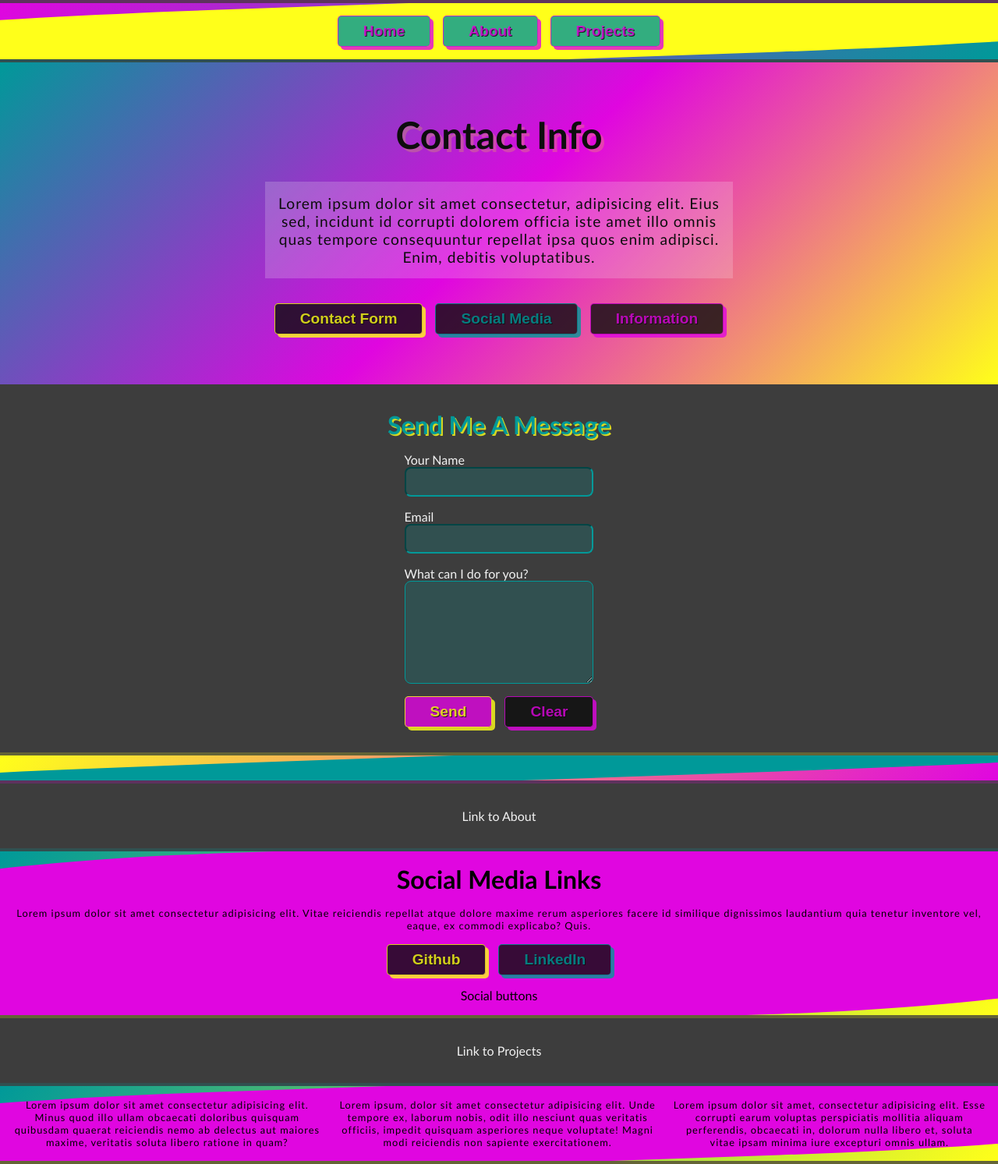
After one commit to jake-the-cake/whoami, a Flask app: page /contact in a window 1280 px wide. The commit adds this page. Shown: the whole page at 78% size. Run offline with Flask 3, Linux system fonts and the light colour scheme; parts of the project's set-up code (start-up, migrations or seed data) failed here and were passed over.

Commit message:
contact form

```diff
--- a/app/forms.py
+++ b/app/forms.py
@@ -1,5 +1,5 @@
 from flask_wtf import FlaskForm
-from wtforms import StringField, PasswordField, SubmitField, SelectField
+from wtforms import StringField, PasswordField, SubmitField, SelectField, TextAreaField
 from wtforms.validators import DataRequired, Email, EqualTo, Length
 from app.models import project_types
 
@@ -15,10 +15,15 @@ class LoginForm(FlaskForm):
 	submit   = SubmitField('Login')
 
 class AddProjectForm(FlaskForm):
-
 	title    = StringField('Title', validators=[DataRequired()])
 	desc     = StringField('Description', validators=[DataRequired()])
 	url      = StringField('Server URL', validators=[DataRequired()])
 	img      = StringField('Sample Image')
 	category = SelectField('Project Type', validators=[DataRequired()], choices=project_types)
 	submit   = SubmitField('Add')
+
+class ContactForm(FlaskForm):
+	name    = StringField('Your Name', validators=[DataRequired()])
+	email   = StringField('Email', validators=[DataRequired(), Email()])
+	message = TextAreaField('What can I do for you?', validators=[DataRequired()])
+	submit  = SubmitField('Send')
--- a/app/routes/auth.py
+++ b/app/routes/auth.py
@@ -31,6 +31,11 @@ def logout():
   session.pop('user', None)
   return redirect(request.referrer)
 
+@auth_blueprint.route('/logout', methods=['POST'])
+def contact_me():
+  print(request.form)
+  return redirect(request.referrer)
+
 @auth_blueprint.route('/dashboard', methods=['GET'])
 def dashboard():
   return render_template_string('Dashboard Coming Soon...')
--- a/app/routes/pages.py
+++ b/app/routes/pages.py
@@ -1,5 +1,5 @@
 from flask import Blueprint, render_template, jsonify, session
-from app.forms import RegistrationForm, LoginForm
+from app.forms import RegistrationForm, LoginForm, ContactForm
 from app.models import parse_choices
 from app import mongo
 
@@ -12,7 +12,7 @@ def about():
 
 @pages_blueprint.route('/contact')
 def contact():
-    return render_template('contact.html')
+    return render_template('contact.html', form=ContactForm())
 
 @pages_blueprint.route('/projects', methods=['GET', 'POST'])
 def projects():
--- a/app/static/styles.css
+++ b/app/static/styles.css
@@ -42,6 +42,10 @@
 	font-size: 1em;
 }
 
+html {
+	scroll-behavior: smooth;
+}
+
 body {
 	background-color: var(--dark-dim);
 	display: flex;
@@ -75,11 +79,11 @@ a button {
 	text-decoration: none;
 }
 
-label, input, select {
+label, input, select, textarea {
 	font-size: 1rem;
 }
 
-select, input {
+select, input, textarea {
 	background-color: var(--teal-trans);
 	padding: .5rem;
 	border-radius: .5rem;
@@ -266,6 +270,7 @@ select, input {
 
 .title {
 	color: var(--magenta);
+	font-size: 1rem;
 }
 
 .section-content {
@@ -392,6 +397,10 @@ select, input {
 	font-weight: 100;
 }
 
+.project-desc {
+	font-size: 1rem;
+}
+
 @media screen and (max-width: 500px) {
 	.flip {
 		flex-direction: column;
--- a/app/templates/base.html
+++ b/app/templates/base.html
@@ -12,5 +12,6 @@
         {% include 'components/navbar.html' %}
     </div>
     {% block content %}No Content.{% endblock %}
+		{% include 'components/footer.html' %}
 </body>
 </html>
--- /dev/null
+++ b/app/templates/components/footer.html
@@ -0,0 +1,13 @@
+<footer class="section-magenta">
+	<div class="section-content row-10 flip jcenter">
+		<p class="small">
+			Lorem ipsum dolor sit amet consectetur adipisicing elit. Minus quod illo ullam obcaecati doloribus quisquam quibusdam quaerat reiciendis nemo ab delectus aut maiores maxime, veritatis soluta libero ratione in quam?
+		</p>
+		<p class="small">
+			Lorem ipsum, dolor sit amet consectetur adipisicing elit. Unde tempore ex, laborum nobis, odit illo nesciunt quas veritatis officiis, impedit quisquam asperiores neque voluptate! Magni modi reiciendis non sapiente exercitationem.
+		</p>
+		<p class="small">
+			Lorem ipsum dolor sit amet, consectetur adipisicing elit. Esse corrupti earum voluptas perspiciatis mollitia aliquam perferendis, obcaecati in, dolorum nulla libero et, soluta vitae ipsam minima iure excepturi omnis ullam.
+		</p>
+	</div>
+</footer>
--- /dev/null
+++ b/app/templates/contact.html
@@ -0,0 +1,81 @@
+{% extends 'base.html' %}
+
+{% block subtitle %} - Contact{% endblock %}
+
+{% block content %}
+<div class="hero">
+	<h1>Contact Info</h1>
+	<p>
+		Lorem ipsum dolor sit amet consectetur, adipisicing elit. Eius sed, incidunt id corrupti dolorem officia iste amet illo omnis quas tempore consequuntur repellat ipsa quos enim adipisci. Enim, debitis voluptatibus.
+	</p>
+	<div class="row-10 jcenter flip">
+		<a href="#contact-form">
+			<button class="btn-yellow-outline">Contact Form</button>
+		</a>
+		<a href="#social-media">
+			<button class="btn-teal-outline">Social Media</button>
+		</a>
+		<a href="#information">
+			<button class="btn-magenta-outline">Information</button>
+		</a>
+	</div>
+</div>
+<div class="space row-10 column acenter max-width" id="contact-form">
+	<h3>Send Me A Message</h3>
+	<form class="row-10 column" method="POST" action="{{ url_for('auth.contact_me') }}">
+    {{ form.hidden_tag() }}
+		<div class="column">
+			{{ form.name.label }}
+			{{ form.name }}
+		</div>
+		<div class="column">
+			{{ form.email.label }}
+			{{ form.email }}
+		</div>
+		<div class="column">
+			{{ form.message.label }}
+			{{ form.message(rows="6") }}
+		</div>
+		<div class="row-10 jcenter">
+			{{ form.submit(class='btn-magenta') }}
+			<button class="btn-magenta-outline" id="clear-form-button">Clear</button>
+		</div>
+	</form>
+	<script>
+		const form = document.querySelector('#contact-form').querySelector('form')
+		const clearButton = form.querySelector('#clear-form-button')
+		clearButton.addEventListener('click', (e) => {
+			e.preventDefault()
+			form.reset()
+		})
+	</script>
+</div>
+<div class="section-teal" id="social-media">
+
+</div>
+<div class="space row-10 column acenter max-width">
+	Link to About
+</div>
+<div class="section-magenta" id="information">
+	<div class="section-content row-10 column acenter">
+		<h3>Social Media Links</h3>
+		<p class="small">
+			Lorem ipsum dolor sit amet consectetur adipisicing elit. Vitae reiciendis repellat atque dolore maxime rerum asperiores facere id similique dignissimos laudantium quia tenetur inventore vel, eaque, ex commodi explicabo? Quis.
+		</p>
+		<div class="row-10 jcenter">
+			<a href="https://github.com/jake-the-cake" target="_blank">
+				<button class="btn-yellow-outline">Github</button>
+			</a>
+			<a href="https://linkedin.com/in/ask-jake-thompson" target="_blank">
+				<button class="btn-teal-outline">LinkedIn</button>
+			</a>
+		</div>
+		<div class="row-10 jcenter">
+			Social buttons
+		</div>
+	</div>
+</div>
+<div class="space row-10 column acenter max-width">
+	Link to Projects
+</div>
+{% endblock %}
```
Also changed, not shown: app/templates/about.html (added, +51 -0 lines).
